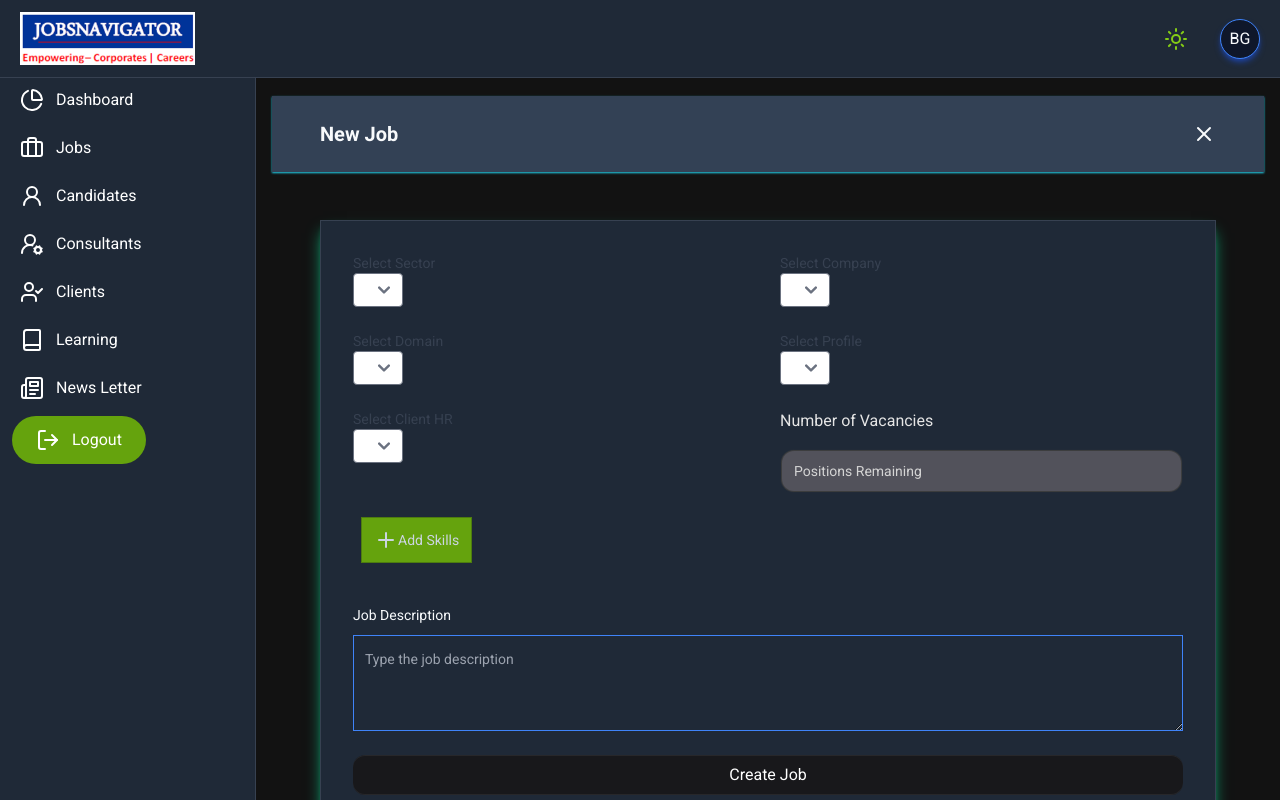
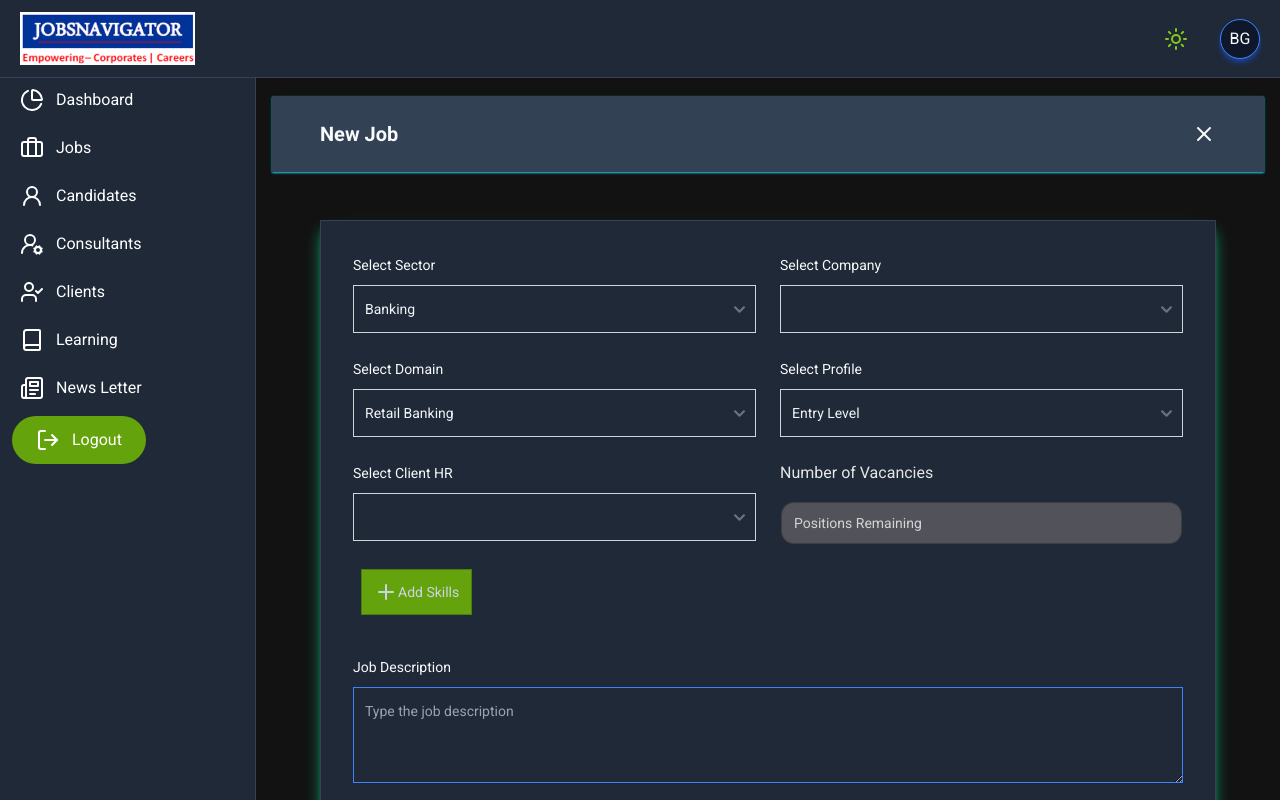
Before and after one commit to JOBSNAVIGATOR/JOBSNAVIGATOR, a Next.js app: page /dashboard/jobs/new in a window 1280 px wide. Shown: the top 800 px of the page. Built offline with nearby package versions, Linux system fonts and the light colour scheme.

Commit message:
fixed some errors in select input

```diff
--- a/src/components/FormInputs/SelectInput.jsx
+++ b/src/components/FormInputs/SelectInput.jsx
@@ -1,78 +1,78 @@
+import React from "react";
+
+export default function SelectInput({
+  label,
+  name,
+  register,
+  className = "sm:col-span-2",
+  options = [],
+  multiple = false,
+}) {
+  return (
+    <div className={className}>
+      <label
+        htmlFor={name}
+        className="block text-sm font-medium leading-6 text-gray-900 dark:text-slate-50 mb-2 "
+      >
+        {label}
+      </label>
+      <div className="mt-2">
+        <select
+          {...register(`${name}`)}
+          id={name}
+          multiple={multiple}
+          name={name}
+          className="block w-full rounded-md border-0 py-3 text-gray-900 shadow-sm ring-1 ring-inset ring-gray-300 placeholder:text-gray-400 focus:ring-2 focus:ring-inset dark:focus:ring-slate-500 focus:ring-lime-700 sm:text-sm sm:leading-6 dark:bg-transparent dark:text-slate-100"
+        >
+          {options.map((option, i) => {
+            return (
+              <option
+                key={i}
+                value={option.id}
+                className="text-gray-900 dark:text-slate-100 dark:bg-slate-800 "
+              >
+                {option.title}
+              </option>
+            );
+          })}
+        </select>
+      </div>
+    </div>
+  );
+}
+
 // import React from "react";
 
-// export default function SelectInput({
+// const SelectInput = ({
 //   label,
 //   name,
-//   register,
-//   className = "sm:col-span-2",
-//   options = [],
-//   multiple = false,
-// }) {
-//   return (
-//     <div className={className}>
-//       <label
-//         htmlFor={name}
-//         className="block text-sm font-medium leading-6 text-gray-900 dark:text-slate-50 mb-2 "
-//       >
+//   value,
+//   onChange,
+//   options,
+//   className,
+//   disabled = false,
+// }) => (
+//   <div className={className}>
+//     {label && (
+//       <label htmlFor={name} className="block text-sm font-medium text-gray-700">
 //         {label}
 //       </label>
-//       <div className="mt-2">
-//         <select
-//           {...register(`${name}`)}
-//           id={name}
-//           multiple={multiple}
-//           name={name}
-//           className="block w-full rounded-md border-0 py-3 text-gray-900 shadow-sm ring-1 ring-inset ring-gray-300 placeholder:text-gray-400 focus:ring-2 focus:ring-inset dark:focus:ring-slate-500 focus:ring-lime-700 sm:text-sm sm:leading-6 dark:bg-transparent dark:text-slate-100"
-//         >
-//           {options.map((option, i) => {
-//             return (
-//               <option
-//                 key={i}
-//                 value={option.id}
-//                 className="text-gray-900 dark:text-slate-100 dark:bg-slate-800 "
-//               >
-//                 {option.title}
-//               </option>
-//             );
-//           })}
-//         </select>
-//       </div>
-//     </div>
-//   );
-// }
+//     )}
+//     <select
+//       id={name}
+//       name={name}
+//       value={value}
+//       onChange={onChange}
+//       className="border rounded px-2 py-1"
+//       disabled={disabled}
+//     >
+//       {options.map((option) => (
+//         <option key={option.value} value={option.value}>
+//           {option.label}
+//         </option>
+//       ))}
+//     </select>
+//   </div>
+// );
 
-import React from "react";
-
-const SelectInput = ({
-  label,
-  name,
-  value,
-  onChange,
-  options,
-  className,
-  disabled = false,
-}) => (
-  <div className={className}>
-    {label && (
-      <label htmlFor={name} className="block text-sm font-medium text-gray-700">
-        {label}
-      </label>
-    )}
-    <select
-      id={name}
-      name={name}
-      value={value}
-      onChange={onChange}
-      className="border rounded px-2 py-1"
-      disabled={disabled}
-    >
-      {options.map((option) => (
-        <option key={option.value} value={option.value}>
-          {option.label}
-        </option>
-      ))}
-    </select>
-  </div>
-);
-
-export default SelectInput;
+// export default SelectInput;
```
Also changed, not shown: src/components/backOffice/forms/JobForm.jsx (+24 -22 lines).
